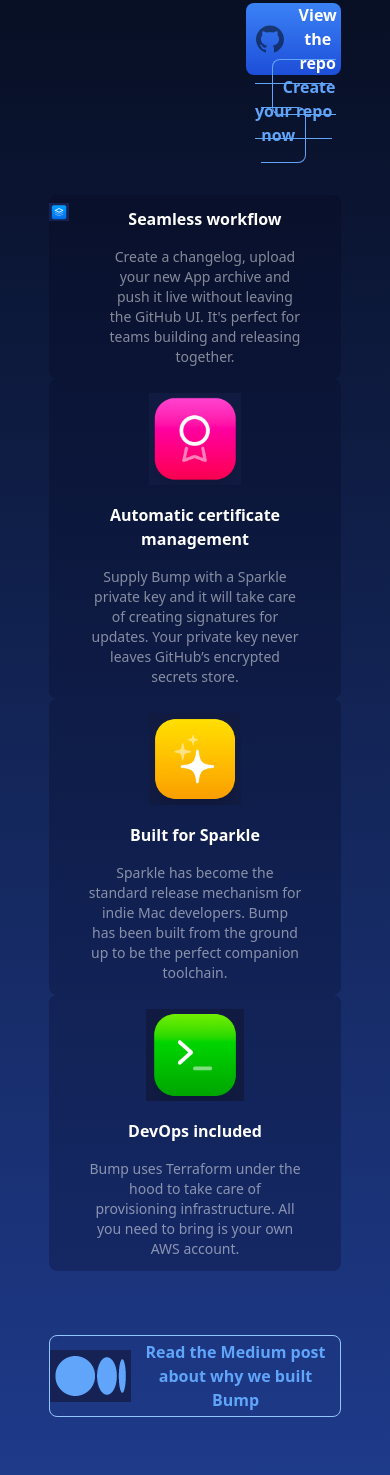
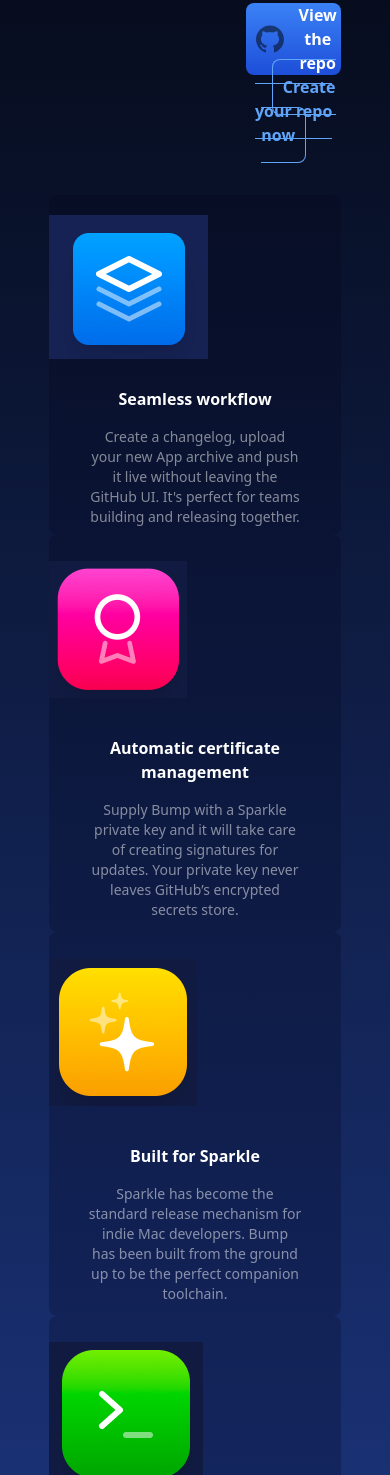
Before and after one commit to sxanni/TailwindCss, a website: page index.html in a window 390 px wide. Shown: the part 525-2000 px from the top of the page. Drawn offline with Linux system fonts and the light colour scheme.

Commit message:
3rd commit responsive md and xl

```diff
--- a/css/style.css
+++ b/css/style.css
@@ -1,4 +1,5 @@
 .card{
   background-color: rgba(0, 0, 22, 0.226);
+
   /* opacity:; */
 }
--- a/index.html
+++ b/index.html
@@ -1,5 +1,6 @@
 <!DOCTYPE html>
 <html lang="en">
+
 <head>
   <meta charset="UTF-8" />
   <meta http-equiv="X-UA-Compatible" content="IE=edge" />
@@ -16,56 +17,36 @@
     <header class="w-3/4 m-auto flex items-center justify-center h-2/2">
       <div class="flex md:flex-col xl:flex-row xl:justify-between">
         <figure class="flex items-center justify-center">
-            <img
-              src="img/Hero.png"
-              alt=""
-              class="pt-6 md:max-h-[600px] xl:max-h-[1600px] w-auto xl:ml-[-40px] md:ml-1 md:mr-12"
-            />
+          <img src="img/Hero.png" alt=""
+            class="pt-6 md:max-h-[600px] xl:max-h-[1600px] w-auto xl:ml-[-40px] md:ml-1 md:mr-12" />
         </figure>
         <div id="header-text" class="py-9">
-            <h1
-              class="xl:my-5 xl:mr-4 xl:pr-20 md:px-20 font-black xl:text-5xl md:text-4xl text-white xl:text-left"
-            >
+          <h1 class="xl:my-5 xl:mr-4 xl:pr-20 md:px-20 font-black xl:text-5xl md:text-4xl text-white xl:text-left">
             Bump is the easy way to
-              <span
-                id="highlight"
-                class="text-transparent bg-clip-text bg-gradient-to-r from-orange-500 to-red-500"
-                >release</span
-              >
+            <span id="highlight"
+              class="text-transparent bg-clip-text bg-gradient-to-r from-orange-500 to-red-500">release</span>
             &
-              <span
-                class="text-transparent bg-clip-text bg-gradient-to-r from-orange-500 to-red-500"
-                >update</span
-              >
+            <span class="text-transparent bg-clip-text bg-gradient-to-r from-orange-500 to-red-500">update</span>
             indie Mac apps.
           </h1>
-            <p class="xl:py-5 xl:pr-5 md:px-10 md:py-5 md:mx-10 font-semibold xl:text-1.6xl md:text-2xl text-white xl:text-left">
-              An automated pipeline designed to make distributing <br>
+          <p
+            class="xl:py-5 xl:pr-5 md:px-10 md:py-5 md:mx-10 font-semibold xl:text-1.6xl md:text-2xl text-white xl:text-left">
+            An automated pipeline designed to make distributing <br />
             apps with
             <span class="text-blue-500 hover:text-blue-400">Sparkle</span>
             easier to maintain and collaborate on.
           </p>
 
-            <div
-              id="cta"
-              class="md:text-center md:my-5 md:mx-auto xl:text-left xl:my-5 xl:mr-2 flex items-center xl:justify-left md:justify-center py-3 flex-col sm:flex-row"
-            >
+          <div id="cta"
+            class="md:text-center md:my-5 md:mx-auto xl:text-left xl:my-5 xl:mr-2 flex items-center xl:justify-left md:justify-center py-3 flex-col sm:flex-row">
             <a
-                class=" md:px-4 md:py-3.5  xl:text-1xl font-semibold text-white xl:py-3.5 xl:px-3 rounded-lg flex items-center space-x-2 transition-all hover:translate-y-[-2px] bg-gradient-to-b from-blue-500 to-blue-700"
-              >
-                <img
-                  src="img/github.svg"
-                  alt=""
-                  class="max-h-[32px] w-auto px-2 opacity-50"
-                />
+              class="md:px-4 md:py-3.5 xl:text-1xl font-semibold text-white xl:py-3.5 xl:px-3 rounded-lg flex items-center space-x-2 transition-all hover:translate-y-[-2px] bg-gradient-to-b from-blue-500 to-blue-700">
+              <img src="img/github.svg" alt="" class="max-h-[32px] w-auto px-2 opacity-50" />
 
-                View the repo</a
-              >
+              View the repo</a>
             <div id="create-repo">
-                <a
-                  class="text-1xl font-semibold text-blue-400 py-4 px-2.5 mx-5 border rounded-lg border-blue-400"
-                  href=""
-                >
+              <a class="text-1xl font-semibold text-blue-400 py-4 px-2.5 mx-5 border rounded-lg border-blue-400"
+                href="">
                 Create your repo now
               </a>
             </div>
@@ -76,28 +57,25 @@
 
     <!-- main section -->
     <main class="w-3/4 m-auto flex flex-col items-center justify-center h-2/2">
-        <div id="card-container" class="grid xl:gap-4 xl:grid-cols-2 xl:grid-rows-2 md:gap-4 md:
-        grid-cols-1 md:grid-rows-4">
-
+      <div id="card-container"
+        class="grid xl:gap-4 xl:grid-cols-2 xl:grid-rows-2 md:gap-4 md: grid-cols-1 md:grid-rows-4">
         <!-- seamless workflow card  -->
         <div
-            class="card flex xl:flex-col md:flex-row md:justify-start xl:justify-center md:items-baseline xl:items-center bg-blue-900/30 rounded-lg"
-          >
-            <div class="card-header xl:py-1.5">
-              <img
-                src="img/seamless.png"
-                alt=""
-                id="icon"
-                class="pt-2 md: max-h-[100px] w-auto"
-              />
+          class="card
+          md:flex md:flex-row md:items-center md:justify-center
+          xl:flex xl:flex-col
+           xl:justify-center
+           xl:items-center
+          bg-blue-900/30 rounded-lg">
+
+          <div class="card-header md: xl:py-1.5">
+            <img src="img/seamless.png" alt="" id="icon" class="xl:pt-2 md:max-h-[150px] pb-5 xl:max-h-[100px] xl:w-auto mt-5" />
           </div>
-            <div class="card-body py-1 px-10">
+          <div class="card-body xl:py-1 px-10">
             <h2 class="card-title text-white py-2 font-semibold md:text-left">
               Seamless workflow
             </h2>
-              <p
-                class="description text-white opacity-50 py-2 xl:text-center md:text-left text-sm"
-              >
+            <p class="description text-white opacity-50 py-2 xl:text-center md:text-left text-sm">
               Create a changelog, upload your new App archive and push it live
               without leaving the GitHub UI. It's perfect for teams building
               and releasing together.
@@ -106,24 +84,19 @@
         </div>
 
         <!-- built for sparkle card-->
-          <div
-            class="card flex flex-col justify-center items-center bg-blue-900/30 rounded-lg"
-          >
+        <div class="card md:flex md:flex-row md:items-center md:justify-center
+        xl:flex xl:flex-col
+         xl:justify-center
+         xl:items-center
+        bg-blue-900/30 rounded-lg">
           <div class="card-header py-1.5">
-              <img
-                src="img/automatic.png"
-                alt=""
-                id="icon"
-                class="pt-2 max-h-[100px] w-auto"
-              />
+            <img src="img/automatic.png" alt="" id="icon" class="xl:pt-2 md:max-h-[150px] pb-5 xl:max-h-[100px] xl:w-auto mt-5" />
           </div>
           <div class="card-body py-1 px-10">
-              <h2 class="card-title text-white py-2 font-semibold">
+            <h2 class="card-title text-white py-2 font-semibold md:text-left">
               Automatic certificate management
             </h2>
-              <p
-                class="description text-white opacity-50 py-2 text-center text-sm"
-              >
+            <p class="description text-white opacity-50 py-2 xl:text-center text-sm md:text-left">
               Supply Bump with a Sparkle private key and it will take care of
               creating signatures for updates. Your private key never leaves
               GitHub’s encrypted secrets store.
@@ -132,24 +105,19 @@
         </div>
 
         <!-- Automatic certi mngmt card-->
-          <div
-            class="card flex flex-col justify-center items-center bg-blue-900/30 rounded-lg"
-          >
+        <div class="card md:flex md:flex-row md:items-center md:justify-center
+        xl:flex xl:flex-col
+         xl:justify-center
+         xl:items-center
+        bg-blue-900/30 rounded-lg">
           <div class="card-header py-1.5">
-              <img
-                src="img/sparkle.png"
-                alt=""
-                id="icon"
-                class="pt-2 max-h-[100px] w-auto"
-              />
+            <img src="img/sparkle.png" alt="" id="icon" class="xl:pt-2 md:max-h-[150px] pb-5 xl:max-h-[100px] xl:w-auto mt-5" />
           </div>
           <div class="card-body py-1 px-10">
-              <h2 class="card-title text-white py-2 font-semibold">
+            <h2 class="card-title text-white py-2 font-semibold md:text-left">
               Built for Sparkle
             </h2>
-              <p
-                class="description text-white opacity-50 py-2 text-center text-sm"
-              >
+            <p class="description text-white opacity-50 py-2 xl:text-center text-sm md:text-left">
               Sparkle has become the standard release mechanism for indie Mac
               developers. Bump has been built from the ground up to be the
               perfect companion toolchain.
@@ -157,43 +125,34 @@
           </div>
         </div>
 
-
         <!-- DevOps Included card-->
-          <div
-            class="card flex flex-col justify-center items-center bg-blue-900/30 rounded-lg"
-          >
+        <div class="card md:flex md:flex-row md:items-center md:justify-center
+        xl:flex xl:flex-col
+         xl:justify-center
+         xl:items-center
+        bg-blue-900/30 rounded-lg">
           <div class="card-header py-1.5">
-              <img
-                src="img/devops.png"
-                alt=""
-                id="icon"
-                class="pt-2 max-h-[100px] w-auto"
-              />
+            <img src="img/devops.png" alt="" id="icon" class="xl:pt-2 md:max-h-[130px] pb-5 xl:max-h-[100px] xl:w-auto mt-5" />
           </div>
           <div class="card-body py-1 px-10">
-              <h2 class="card-title text-white py-2 font-semibold">
+            <h2 class="card-title text-white py-2 font-semibold md:text-left">
               DevOps included
             </h2>
-              <p
-                class="description text-white opacity-50 py-2 text-center text-sm"
-              >
-              Bump uses Terraform under the hood to take care of provisioning infrastructure. All you need to bring is your own AWS account.
+            <p class="description text-white opacity-50 py-2 xl:text-center text-sm md:text-left">
+              Bump uses Terraform under the hood to take care of provisioning
+              infrastructure. All you need to bring is your own AWS account.
             </p>
           </div>
         </div>
-
-
       </div>
       <div class="py-1 my-16 font-semibold flex flex-row justify-center items-center border rounded-lg border-blue-300">
-
-          <img src="img/medium.png" alt="">
+        <img src="img/medium.png" alt="" />
         <p class="text-blue-400 px-2">
-
           Read the Medium post about why we built Bump
         </p>
       </div>
-
     </main>
   </section>
 </body>
+
 </html>
```
Also changed, not shown: css/tailwind.css. Lines whose indentation alone changed are shown as unchanged.
